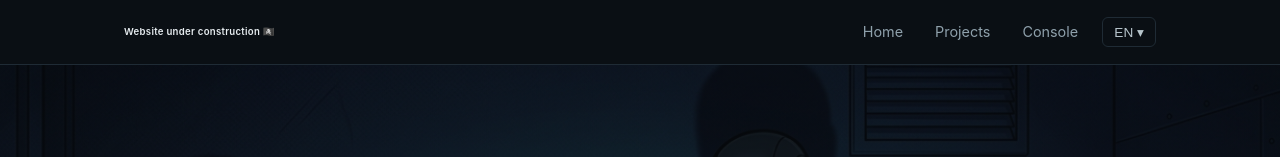
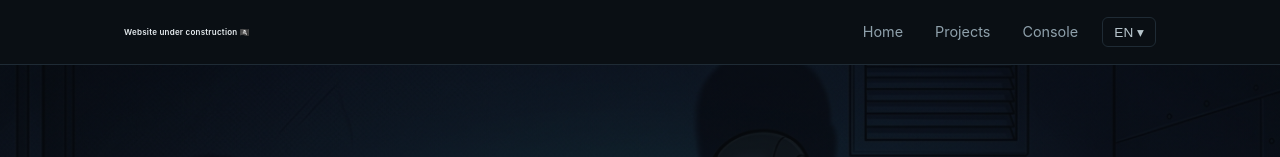
Before and after one commit to danieleelfo/dv-site, a React (Vite) app: page /test in a window 1280 px wide. Shown: the top 157 px of the page. Built offline with nearby package versions, Linux system fonts and the light colour scheme.

Commit message:
format again

```diff
--- a/src/components/Nav.jsx
+++ b/src/components/Nav.jsx
@@ -46,7 +46,7 @@ const styles = {
     gap: '1.5rem',
   },
   logo: {
-    fontSize: '0.6rem',
+    fontSize: '0.5rem',
     letterSpacing: '0.03em',
     fontWeight: 600,
   },
```
